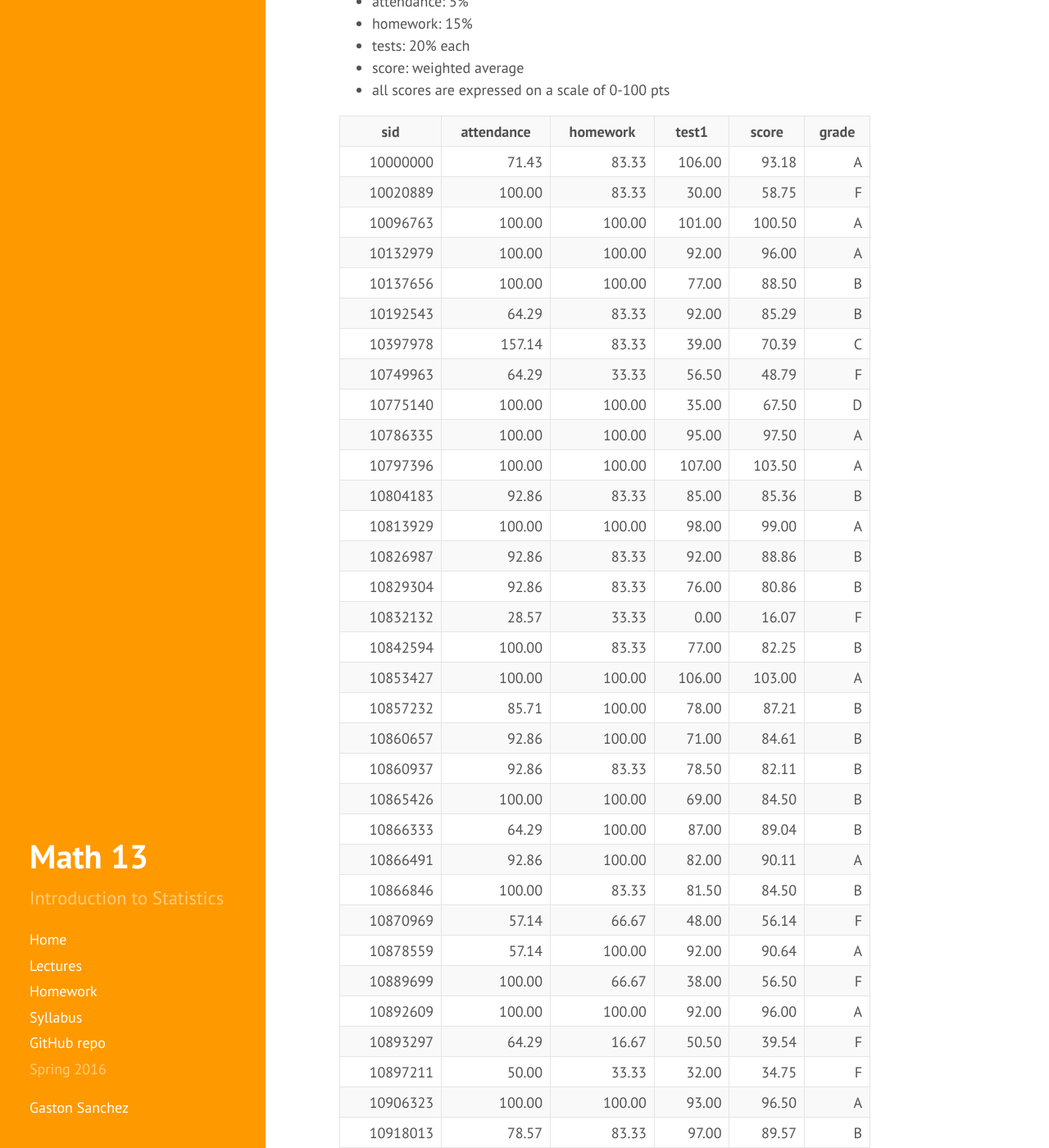
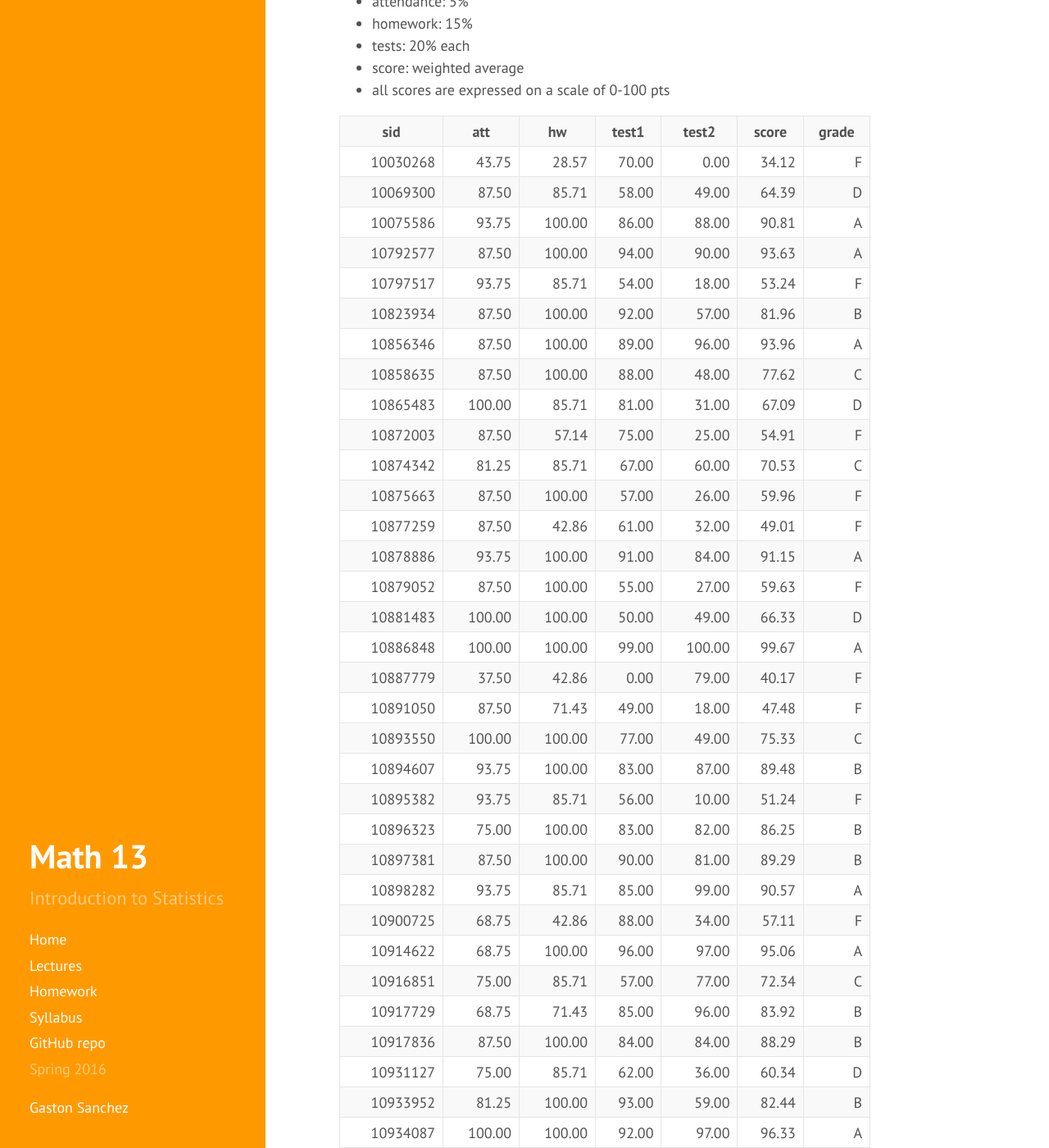
Before and after one commit to gastonstat/relic-math13, a Jekyll site: the page built from gradebook-20743.md, in a window 1280 px wide and 1400 px high, scrolled down 266 px. Shown: the whole window at 82% size. Built offline with Jekyll 4.4.1, drawn with Linux system fonts in a browser that asks for light colours; nearby versions of some CDN libraries; some of the changed text lies outside the part shown.

Commit message:
gbook: update gbook 2nd midter spring 2016

```diff
--- a/gradebook-20743.md
+++ b/gradebook-20743.md
@@ -16,46 +16,41 @@ Grading Weights:
 - all scores are expressed on a scale of 0-100 pts
 
 <!-- html table generated in R 3.2.3 by xtable 1.8-2 package -->
-<!-- Tue Mar 29 18:05:15 2016 -->
+<!-- Wed Apr  6 14:14:54 2016 -->
 <table >
-<tr> <th> sid </th> <th> attendance </th> <th> homework </th> <th> test1 </th> <th> score </th> <th> grade </th>  </tr>
-  <tr> <td align="right"> 10000000 </td> <td align="right"> 71.43 </td> <td align="right"> 83.33 </td> <td align="right"> 106.00 </td> <td align="right"> 93.18 </td> <td align="right"> A </td> </tr>
-  <tr> <td align="right"> 10020889 </td> <td align="right"> 100.00 </td> <td align="right"> 83.33 </td> <td align="right"> 30.00 </td> <td align="right"> 58.75 </td> <td align="right"> F </td> </tr>
-  <tr> <td align="right"> 10096763 </td> <td align="right"> 100.00 </td> <td align="right"> 100.00 </td> <td align="right"> 101.00 </td> <td align="right"> 100.50 </td> <td align="right"> A </td> </tr>
-  <tr> <td align="right"> 10132979 </td> <td align="right"> 100.00 </td> <td align="right"> 100.00 </td> <td align="right"> 92.00 </td> <td align="right"> 96.00 </td> <td align="right"> A </td> </tr>
-  <tr> <td align="right"> 10137656 </td> <td align="right"> 100.00 </td> <td align="right"> 100.00 </td> <td align="right"> 77.00 </td> <td align="right"> 88.50 </td> <td align="right"> B </td> </tr>
-  <tr> <td align="right"> 10192543 </td> <td align="right"> 64.29 </td> <td align="right"> 83.33 </td> <td align="right"> 92.00 </td> <td align="right"> 85.29 </td> <td align="right"> B </td> </tr>
-  <tr> <td align="right"> 10397978 </td> <td align="right"> 157.14 </td> <td align="right"> 83.33 </td> <td align="right"> 39.00 </td> <td align="right"> 70.39 </td> <td align="right"> C </td> </tr>
-  <tr> <td align="right"> 10749963 </td> <td align="right"> 64.29 </td> <td align="right"> 33.33 </td> <td align="right"> 56.50 </td> <td align="right"> 48.79 </td> <td align="right"> F </td> </tr>
-  <tr> <td align="right"> 10775140 </td> <td align="right"> 100.00 </td> <td align="right"> 100.00 </td> <td align="right"> 35.00 </td> <td align="right"> 67.50 </td> <td align="right"> D </td> </tr>
-  <tr> <td align="right"> 10786335 </td> <td align="right"> 100.00 </td> <td align="right"> 100.00 </td> <td align="right"> 95.00 </td> <td align="right"> 97.50 </td> <td align="right"> A </td> </tr>
-  <tr> <td align="right"> 10797396 </td> <td align="right"> 100.00 </td> <td align="right"> 100.00 </td> <td align="right"> 107.00 </td> <td align="right"> 103.50 </td> <td align="right"> A </td> </tr>
-  <tr> <td align="right"> 10804183 </td> <td align="right"> 92.86 </td> <td align="right"> 83.33 </td> <td align="right"> 85.00 </td> <td align="right"> 85.36 </td> <td align="right"> B </td> </tr>
-  <tr> <td align="right"> 10813929 </td> <td align="right"> 100.00 </td> <td align="right"> 100.00 </td> <td align="right"> 98.00 </td> <td align="right"> 99.00 </td> <td align="right"> A </td> </tr>
-  <tr> <td align="right"> 10826987 </td> <td align="right"> 92.86 </td> <td align="right"> 83.33 </td> <td align="right"> 92.00 </td> <td align="right"> 88.86 </td> <td align="right"> B </td> </tr>
-  <tr> <td align="right"> 10829304 </td> <td align="right"> 92.86 </td> <td align="right"> 83.33 </td> <td align="right"> 76.00 </td> <td align="right"> 80.86 </td> <td align="right"> B </td> </tr>
-  <tr> <td align="right"> 10832132 </td> <td align="right"> 28.57 </td> <td align="right"> 33.33 </td> <td align="right"> 0.00 </td> <td align="right"> 16.07 </td> <td align="right"> F </td> </tr>
-  <tr> <td align="right"> 10842594 </td> <td align="right"> 100.00 </td> <td align="right"> 83.33 </td> <td align="right"> 77.00 </td> <td align="right"> 82.25 </td> <td align="right"> B </td> </tr>
-  <tr> <td align="right"> 10853427 </td> <td align="right"> 100.00 </td> <td align="right"> 100.00 </td> <td align="right"> 106.00 </td> <td align="right"> 103.00 </td> <td align="right"> A </td> </tr>
-  <tr> <td align="right"> 10857232 </td> <td align="right"> 85.71 </td> <td align="right"> 100.00 </td> <td align="right"> 78.00 </td> <td align="right"> 87.21 </td> <td align="right"> B </td> </tr>
-  <tr> <td align="right"> 10860657 </td> <td align="right"> 92.86 </td> <td align="right"> 100.00 </td> <td align="right"> 71.00 </td> <td align="right"> 84.61 </td> <td align="right"> B </td> </tr>
-  <tr> <td align="right"> 10860937 </td> <td align="right"> 92.86 </td> <td align="right"> 83.33 </td> <td align="right"> 78.50 </td> <td align="right"> 82.11 </td> <td align="right"> B </td> </tr>
-  <tr> <td align="right"> 10865426 </td> <td align="right"> 100.00 </td> <td align="right"> 100.00 </td> <td align="right"> 69.00 </td> <td align="right"> 84.50 </td> <td align="right"> B </td> </tr>
-  <tr> <td align="right"> 10866333 </td> <td align="right"> 64.29 </td> <td align="right"> 100.00 </td> <td align="right"> 87.00 </td> <td align="right"> 89.04 </td> <td align="right"> B </td> </tr>
-  <tr> <td align="right"> 10866491 </td> <td align="right"> 92.86 </td> <td align="right"> 100.00 </td> <td align="right"> 82.00 </td> <td align="right"> 90.11 </td> <td align="right"> A </td> </tr>
-  <tr> <td align="right"> 10866846 </td> <td align="right"> 100.00 </td> <td align="right"> 83.33 </td> <td align="right"> 81.50 </td> <td align="right"> 84.50 </td> <td align="right"> B </td> </tr>
-  <tr> <td align="right"> 10870969 </td> <td align="right"> 57.14 </td> <td align="right"> 66.67 </td> <td align="right"> 48.00 </td> <td align="right"> 56.14 </td> <td align="right"> F </td> </tr>
-  <tr> <td align="right"> 10878559 </td> <td align="right"> 57.14 </td> <td align="right"> 100.00 </td> <td align="right"> 92.00 </td> <td align="right"> 90.64 </td> <td align="right"> A </td> </tr>
-  <tr> <td align="right"> 10889699 </td> <td align="right"> 100.00 </td> <td align="right"> 66.67 </td> <td align="right"> 38.00 </td> <td align="right"> 56.50 </td> <td align="right"> F </td> </tr>
-  <tr> <td align="right"> 10892609 </td> <td align="right"> 100.00 </td> <td align="right"> 100.00 </td> <td align="right"> 92.00 </td> <td align="right"> 96.00 </td> <td align="right"> A </td> </tr>
-  <tr> <td align="right"> 10893297 </td> <td align="right"> 64.29 </td> <td align="right"> 16.67 </td> <td align="right"> 50.50 </td> <td align="right"> 39.54 </td> <td align="right"> F </td> </tr>
-  <tr> <td align="right"> 10897211 </td> <td align="right"> 50.00 </td> <td align="right"> 33.33 </td> <td align="right"> 32.00 </td> <td align="right"> 34.75 </td> <td align="right"> F </td> </tr>
-  <tr> <td align="right"> 10906323 </td> <td align="right"> 100.00 </td> <td align="right"> 100.00 </td> <td align="right"> 93.00 </td> <td align="right"> 96.50 </td> <td align="right"> A </td> </tr>
-  <tr> <td align="right"> 10918013 </td> <td align="right"> 78.57 </td> <td align="right"> 83.33 </td> <td align="right"> 97.00 </td> <td align="right"> 89.57 </td> <td align="right"> B </td> </tr>
-  <tr> <td align="right"> 10929981 </td> <td align="right"> 85.71 </td> <td align="right"> 100.00 </td> <td align="right"> 74.00 </td> <td align="right"> 85.21 </td> <td align="right"> B </td> </tr>
-  <tr> <td align="right"> 10930498 </td> <td align="right"> 92.86 </td> <td align="right"> 66.67 </td> <td align="right"> 98.00 </td> <td align="right"> 85.61 </td> <td align="right"> B </td> </tr>
-  <tr> <td align="right"> 10930840 </td> <td align="right"> 78.57 </td> <td align="right"> 50.00 </td> <td align="right"> 85.30 </td> <td align="right"> 71.22 </td> <td align="right"> C </td> </tr>
-  <tr> <td align="right"> 10931692 </td> <td align="right"> 64.29 </td> <td align="right"> 16.67 </td> <td align="right"> 37.00 </td> <td align="right"> 32.79 </td> <td align="right"> F </td> </tr>
-  <tr> <td align="right"> 10933777 </td> <td align="right"> 92.86 </td> <td align="right"> 100.00 </td> <td align="right"> 100.00 </td> <td align="right"> 99.11 </td> <td align="right"> A </td> </tr>
-  <tr> <td align="right"> 10935291 </td> <td align="right"> 100.00 </td> <td align="right"> 100.00 </td> <td align="right"> 102.00 </td> <td align="right"> 101.00 </td> <td align="right"> A </td> </tr>
+<tr> <th> sid </th> <th> att </th> <th> hw </th> <th> test1 </th> <th> test2 </th> <th> score </th> <th> grade </th>  </tr>
+  <tr> <td align="right"> 10030268 </td> <td align="right"> 43.75 </td> <td align="right"> 28.57 </td> <td align="right"> 70.00 </td> <td align="right"> 0.00 </td> <td align="right"> 34.12 </td> <td align="right"> F </td> </tr>
+  <tr> <td align="right"> 10069300 </td> <td align="right"> 87.50 </td> <td align="right"> 85.71 </td> <td align="right"> 58.00 </td> <td align="right"> 49.00 </td> <td align="right"> 64.39 </td> <td align="right"> D </td> </tr>
+  <tr> <td align="right"> 10075586 </td> <td align="right"> 93.75 </td> <td align="right"> 100.00 </td> <td align="right"> 86.00 </td> <td align="right"> 88.00 </td> <td align="right"> 90.81 </td> <td align="right"> A </td> </tr>
+  <tr> <td align="right"> 10792577 </td> <td align="right"> 87.50 </td> <td align="right"> 100.00 </td> <td align="right"> 94.00 </td> <td align="right"> 90.00 </td> <td align="right"> 93.63 </td> <td align="right"> A </td> </tr>
+  <tr> <td align="right"> 10797517 </td> <td align="right"> 93.75 </td> <td align="right"> 85.71 </td> <td align="right"> 54.00 </td> <td align="right"> 18.00 </td> <td align="right"> 53.24 </td> <td align="right"> F </td> </tr>
+  <tr> <td align="right"> 10823934 </td> <td align="right"> 87.50 </td> <td align="right"> 100.00 </td> <td align="right"> 92.00 </td> <td align="right"> 57.00 </td> <td align="right"> 81.96 </td> <td align="right"> B </td> </tr>
+  <tr> <td align="right"> 10856346 </td> <td align="right"> 87.50 </td> <td align="right"> 100.00 </td> <td align="right"> 89.00 </td> <td align="right"> 96.00 </td> <td align="right"> 93.96 </td> <td align="right"> A </td> </tr>
+  <tr> <td align="right"> 10858635 </td> <td align="right"> 87.50 </td> <td align="right"> 100.00 </td> <td align="right"> 88.00 </td> <td align="right"> 48.00 </td> <td align="right"> 77.62 </td> <td align="right"> C </td> </tr>
+  <tr> <td align="right"> 10865483 </td> <td align="right"> 100.00 </td> <td align="right"> 85.71 </td> <td align="right"> 81.00 </td> <td align="right"> 31.00 </td> <td align="right"> 67.09 </td> <td align="right"> D </td> </tr>
+  <tr> <td align="right"> 10872003 </td> <td align="right"> 87.50 </td> <td align="right"> 57.14 </td> <td align="right"> 75.00 </td> <td align="right"> 25.00 </td> <td align="right"> 54.91 </td> <td align="right"> F </td> </tr>
+  <tr> <td align="right"> 10874342 </td> <td align="right"> 81.25 </td> <td align="right"> 85.71 </td> <td align="right"> 67.00 </td> <td align="right"> 60.00 </td> <td align="right"> 70.53 </td> <td align="right"> C </td> </tr>
+  <tr> <td align="right"> 10875663 </td> <td align="right"> 87.50 </td> <td align="right"> 100.00 </td> <td align="right"> 57.00 </td> <td align="right"> 26.00 </td> <td align="right"> 59.96 </td> <td align="right"> F </td> </tr>
+  <tr> <td align="right"> 10877259 </td> <td align="right"> 87.50 </td> <td align="right"> 42.86 </td> <td align="right"> 61.00 </td> <td align="right"> 32.00 </td> <td align="right"> 49.01 </td> <td align="right"> F </td> </tr>
+  <tr> <td align="right"> 10878886 </td> <td align="right"> 93.75 </td> <td align="right"> 100.00 </td> <td align="right"> 91.00 </td> <td align="right"> 84.00 </td> <td align="right"> 91.15 </td> <td align="right"> A </td> </tr>
+  <tr> <td align="right"> 10879052 </td> <td align="right"> 87.50 </td> <td align="right"> 100.00 </td> <td align="right"> 55.00 </td> <td align="right"> 27.00 </td> <td align="right"> 59.63 </td> <td align="right"> F </td> </tr>
+  <tr> <td align="right"> 10881483 </td> <td align="right"> 100.00 </td> <td align="right"> 100.00 </td> <td align="right"> 50.00 </td> <td align="right"> 49.00 </td> <td align="right"> 66.33 </td> <td align="right"> D </td> </tr>
+  <tr> <td align="right"> 10886848 </td> <td align="right"> 100.00 </td> <td align="right"> 100.00 </td> <td align="right"> 99.00 </td> <td align="right"> 100.00 </td> <td align="right"> 99.67 </td> <td align="right"> A </td> </tr>
+  <tr> <td align="right"> 10887779 </td> <td align="right"> 37.50 </td> <td align="right"> 42.86 </td> <td align="right"> 0.00 </td> <td align="right"> 79.00 </td> <td align="right"> 40.17 </td> <td align="right"> F </td> </tr>
+  <tr> <td align="right"> 10891050 </td> <td align="right"> 87.50 </td> <td align="right"> 71.43 </td> <td align="right"> 49.00 </td> <td align="right"> 18.00 </td> <td align="right"> 47.48 </td> <td align="right"> F </td> </tr>
+  <tr> <td align="right"> 10893550 </td> <td align="right"> 100.00 </td> <td align="right"> 100.00 </td> <td align="right"> 77.00 </td> <td align="right"> 49.00 </td> <td align="right"> 75.33 </td> <td align="right"> C </td> </tr>
+  <tr> <td align="right"> 10894607 </td> <td align="right"> 93.75 </td> <td align="right"> 100.00 </td> <td align="right"> 83.00 </td> <td align="right"> 87.00 </td> <td align="right"> 89.48 </td> <td align="right"> B </td> </tr>
+  <tr> <td align="right"> 10895382 </td> <td align="right"> 93.75 </td> <td align="right"> 85.71 </td> <td align="right"> 56.00 </td> <td align="right"> 10.00 </td> <td align="right"> 51.24 </td> <td align="right"> F </td> </tr>
+  <tr> <td align="right"> 10896323 </td> <td align="right"> 75.00 </td> <td align="right"> 100.00 </td> <td align="right"> 83.00 </td> <td align="right"> 82.00 </td> <td align="right"> 86.25 </td> <td align="right"> B </td> </tr>
+  <tr> <td align="right"> 10897381 </td> <td align="right"> 87.50 </td> <td align="right"> 100.00 </td> <td align="right"> 90.00 </td> <td align="right"> 81.00 </td> <td align="right"> 89.29 </td> <td align="right"> B </td> </tr>
+  <tr> <td align="right"> 10898282 </td> <td align="right"> 93.75 </td> <td align="right"> 85.71 </td> <td align="right"> 85.00 </td> <td align="right"> 99.00 </td> <td align="right"> 90.57 </td> <td align="right"> A </td> </tr>
+  <tr> <td align="right"> 10900725 </td> <td align="right"> 68.75 </td> <td align="right"> 42.86 </td> <td align="right"> 88.00 </td> <td align="right"> 34.00 </td> <td align="right"> 57.11 </td> <td align="right"> F </td> </tr>
+  <tr> <td align="right"> 10914622 </td> <td align="right"> 68.75 </td> <td align="right"> 100.00 </td> <td align="right"> 96.00 </td> <td align="right"> 97.00 </td> <td align="right"> 95.06 </td> <td align="right"> A </td> </tr>
+  <tr> <td align="right"> 10916851 </td> <td align="right"> 75.00 </td> <td align="right"> 85.71 </td> <td align="right"> 57.00 </td> <td align="right"> 77.00 </td> <td align="right"> 72.34 </td> <td align="right"> C </td> </tr>
+  <tr> <td align="right"> 10917729 </td> <td align="right"> 68.75 </td> <td align="right"> 71.43 </td> <td align="right"> 85.00 </td> <td align="right"> 96.00 </td> <td align="right"> 83.92 </td> <td align="right"> B </td> </tr>
+  <tr> <td align="right"> 10917836 </td> <td align="right"> 87.50 </td> <td align="right"> 100.00 </td> <td align="right"> 84.00 </td> <td align="right"> 84.00 </td> <td align="right"> 88.29 </td> <td align="right"> B </td> </tr>
+  <tr> <td align="right"> 10931127 </td> <td align="right"> 75.00 </td> <td align="right"> 85.71 </td> <td align="right"> 62.00 </td> <td align="right"> 36.00 </td> <td align="right"> 60.34 </td> <td align="right"> D </td> </tr>
+  <tr> <td align="right"> 10933952 </td> <td align="right"> 81.25 </td> <td align="right"> 100.00 </td> <td align="right"> 93.00 </td> <td align="right"> 59.00 </td> <td align="right"> 82.44 </td> <td align="right"> B </td> </tr>
+  <tr> <td align="right"> 10934087 </td> <td align="right"> 100.00 </td> <td align="right"> 100.00 </td> <td align="right"> 92.00 </td> <td align="right"> 97.00 </td> <td align="right"> 96.33 </td> <td align="right"> A </td> </tr>
+  <tr> <td align="right"> 10934356 </td> <td align="right"> 93.75 </td> <td align="right"> 100.00 </td> <td align="right"> 88.00 </td> <td align="right"> 89.00 </td> <td align="right"> 91.81 </td> <td align="right"> A </td> </tr>
    </table>
```
Also changed, not shown: gradebook-20308.md (+36 -36 lines).
